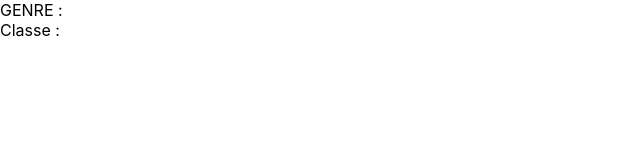
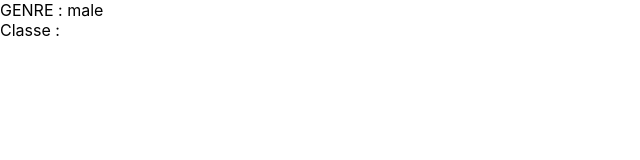
Before and after one commit to Carogd/MyAmazingProject, a Next.js app in the folder elodie-exo-react-next/: page /custom-perso in a window 1280 px wide. Shown: the top 160 px of the page, without its empty margins (0-640 px from the left). Built offline with nearby package versions, Linux system fonts and the light colour scheme.

Commit message:
ajout context V02 : context fonctionne

```diff
--- a/elodie-exo-react-next/components/UI/atoms/buttun.jsx
+++ b/elodie-exo-react-next/components/UI/atoms/buttun.jsx
@@ -7,7 +7,7 @@ function Buttun({ valuesCustomPerso }) {
       <Button
         type='submit'
         color='secondary'
-        // href='/custom-perso'
+        href='/custom-perso'
       >
         Creer {valuesCustomPerso}
       </Button>
--- a/elodie-exo-react-next/components/UI/context/contextperso.jsx
+++ b/elodie-exo-react-next/components/UI/context/contextperso.jsx
@@ -38,23 +38,29 @@
 
 // export { CountProvider, useCount };
 
-import { createContext, useState } from "react";
+import { createContext, useContext, useState } from "react";
 
 const ContextPerso = createContext("");
 
-export function contextPersoProvider({ children }) {
-  // const [stateGender, setGender] = useState("male");
-  // const choseGender = () => {
-  //   setGender(stateGender);
-  // };
-  // const valuesCustomPerso = {
-  //   gender: stateGender,
-  // };
-  const value = { test1: "1" };
+export function ContextPersoProvider({ children }) {
+  const [stateGender, setGender] = useState("male");
+
+  const valuesCustomPerso = {
+    gender: stateGender,
+  };
+  const finalCustomPerso = () => {
+    console.log(valuesCustomPerso.gender);
+    setGender(valuesCustomPerso.gender);
+  };
   return (
-    // <ContextPerso.Provider value={{ valuesCustomPerso, choseGender }}>
-    <ContextPerso.Provider value={value}>{children}</ContextPerso.Provider>
+    <ContextPerso.Provider value={{ stateGender, setGender, finalCustomPerso }}>
+      {children}
+    </ContextPerso.Provider>
   );
 }
+// HOOKS
+export function useContextPerso() {
+  return useContext(ContextPerso);
+}
 
-export default ContextPerso;
+// export default ContextPerso;
--- a/elodie-exo-react-next/components/UI/template/newperso.jsx
+++ b/elodie-exo-react-next/components/UI/template/newperso.jsx
@@ -1,9 +1,12 @@
 import React from "react";
+import { useContextPerso } from "../context/contextperso";
 
 const Newperso = () => {
+  const { stateGender } = useContextPerso();
   return (
     <>
-      <div>GENRE : </div>
+      {/* {console.log("stateGender", stateGender)} */}
+      <div>GENRE : {stateGender}</div>
       <div>Classe :</div>
     </>
   );
--- a/elodie-exo-react-next/pages/_app.js
+++ b/elodie-exo-react-next/pages/_app.js
@@ -1,11 +1,11 @@
 import "../styles/globals.css";
-import contextPersoProvider from "../components/UI/context/contextperso";
+import { ContextPersoProvider } from "../components/UI/context/contextperso";
 
 function MyApp({ Component, pageProps }) {
   return (
-    <contextPersoProvider>
+    <ContextPersoProvider>
       <Component {...pageProps} />
-    </contextPersoProvider>
+    </ContextPersoProvider>
   );
 }
 
--- a/elodie-exo-react-next/pages/custom-perso.js
+++ b/elodie-exo-react-next/pages/custom-perso.js
@@ -1,11 +1,12 @@
 import React from "react";
 import Newperso from "../components/UI/template/newperso";
-import { useContext } from "react";
+import { useContextPerso } from "../components/UI/context/contextperso";
 
 function CustomPerso() {
+  const { stateGender } = useContextPerso();
   return (
     <>
-      <Newperso />
+      <Newperso valuesCustomPerso={stateGender} />
     </>
   );
 }
--- a/elodie-exo-react-next/pages/index.js
+++ b/elodie-exo-react-next/pages/index.js
@@ -6,7 +6,8 @@ import Genders from "../pages/mock/gender.json";
 import Races from "../pages/mock/races.json";
 import Classes from "../pages/mock/classes.json";
 import { useState, useContext } from "react";
-import { ContextPerso } from "../components/UI/context/contextPerso";
+// import ContextPerso from "../components/UI/context/contextperso";
+// import contextPersoProvider from "../components/UI/context/contextperso";
 
 export default function Home() {
   // const { stateGender, setGender } = useContext(ContextPerso);
@@ -24,7 +25,7 @@ export default function Home() {
           href='/favicon.ico'
         />
       </Head>
-      {/* <ContextPerso> */}
+
       <h1>Choisir ton personnage</h1>
       <div>
         <Dropdown
@@ -35,7 +36,6 @@ export default function Home() {
           genders={Genders}
         />
       </div>
-      {/* </ContextPerso> */}
     </>
   );
 }
```
Also changed, not shown: elodie-exo-react-next/components/UI/molecules/dropdown.jsx (+12 -34 lines).
